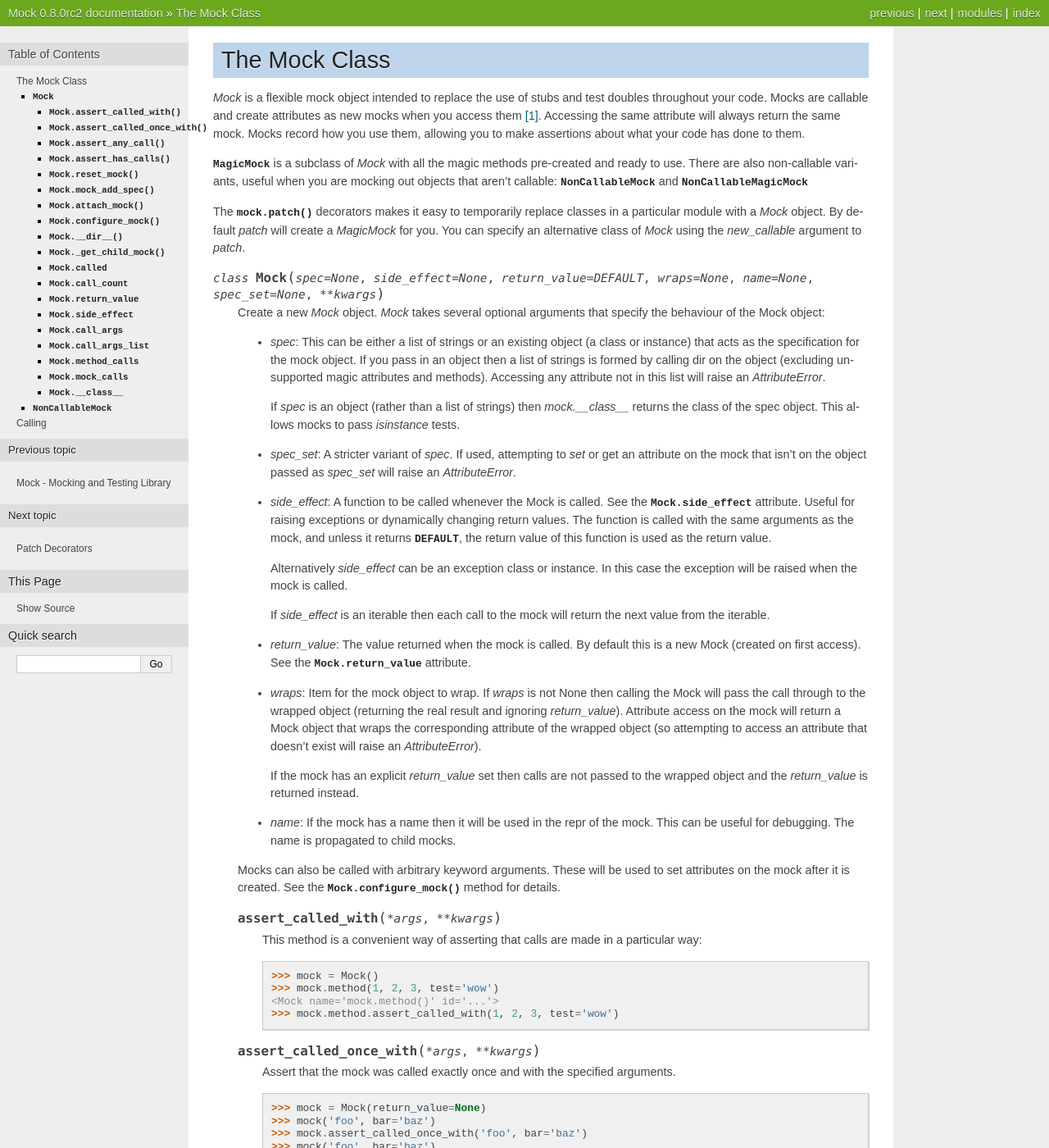
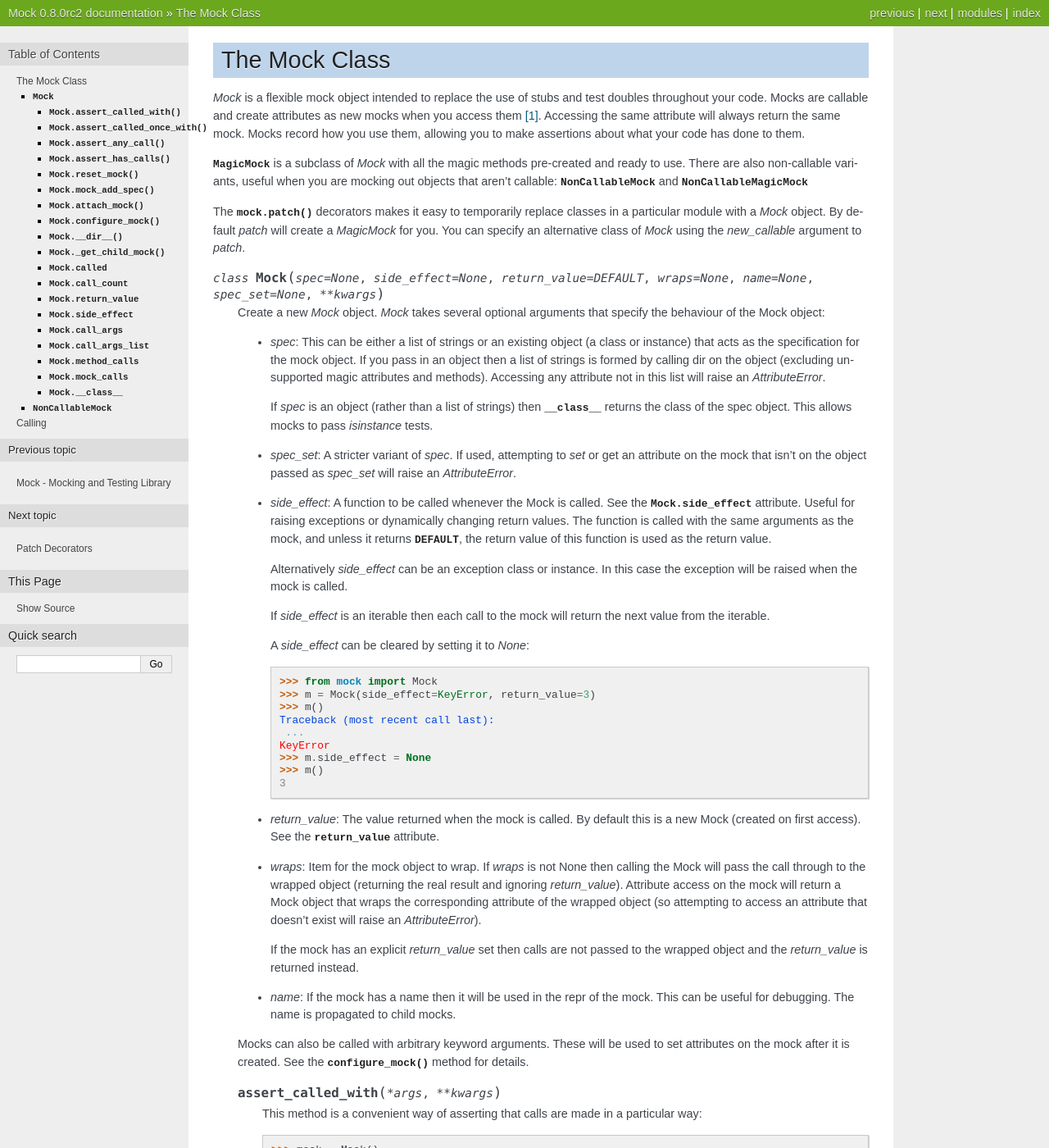
Before and after one commit to testing-cabal/mock, a Sphinx documentation site: the page built from docs/mock.txt, in a window 1280 px wide and 1400 px high. Shown: the whole window at 82% size. Built offline with Sphinx 7.4.7, drawn with Linux system fonts in a browser that asks for light colours; some of the changed text lies outside the part shown.

Commit message:
Adding a note about resetting side_effect on a mock

```diff
--- a/docs/mock.txt
+++ b/docs/mock.txt
@@ -63,9 +63,23 @@
       If `side_effect` is an iterable then each call to the mock will return
       the next value from the iterable.
 
+      A `side_effect` can be cleared by setting it to `None`:
+
+      .. doctest::
+
+        >>> from mock import Mock
+        >>> m = Mock(side_effect=KeyError, return_value=3)
+        >>> m()
+        Traceback (most recent call last):
+         ...
+        KeyError
+        >>> m.side_effect = None
+        >>> m()
+        3
+
     * `return_value`: The value returned when the mock is called. By default
       this is a new Mock (created on first access). See the
-      :attr:`Mock.return_value` attribute.
+      :attr:`return_value` attribute.
 
     * `wraps`: Item for the mock object to wrap. If `wraps` is not None
       then calling the Mock will pass the call through to the wrapped object
```
Also changed, not shown: other parts of docs/mock.txt (+4 -4 lines).
